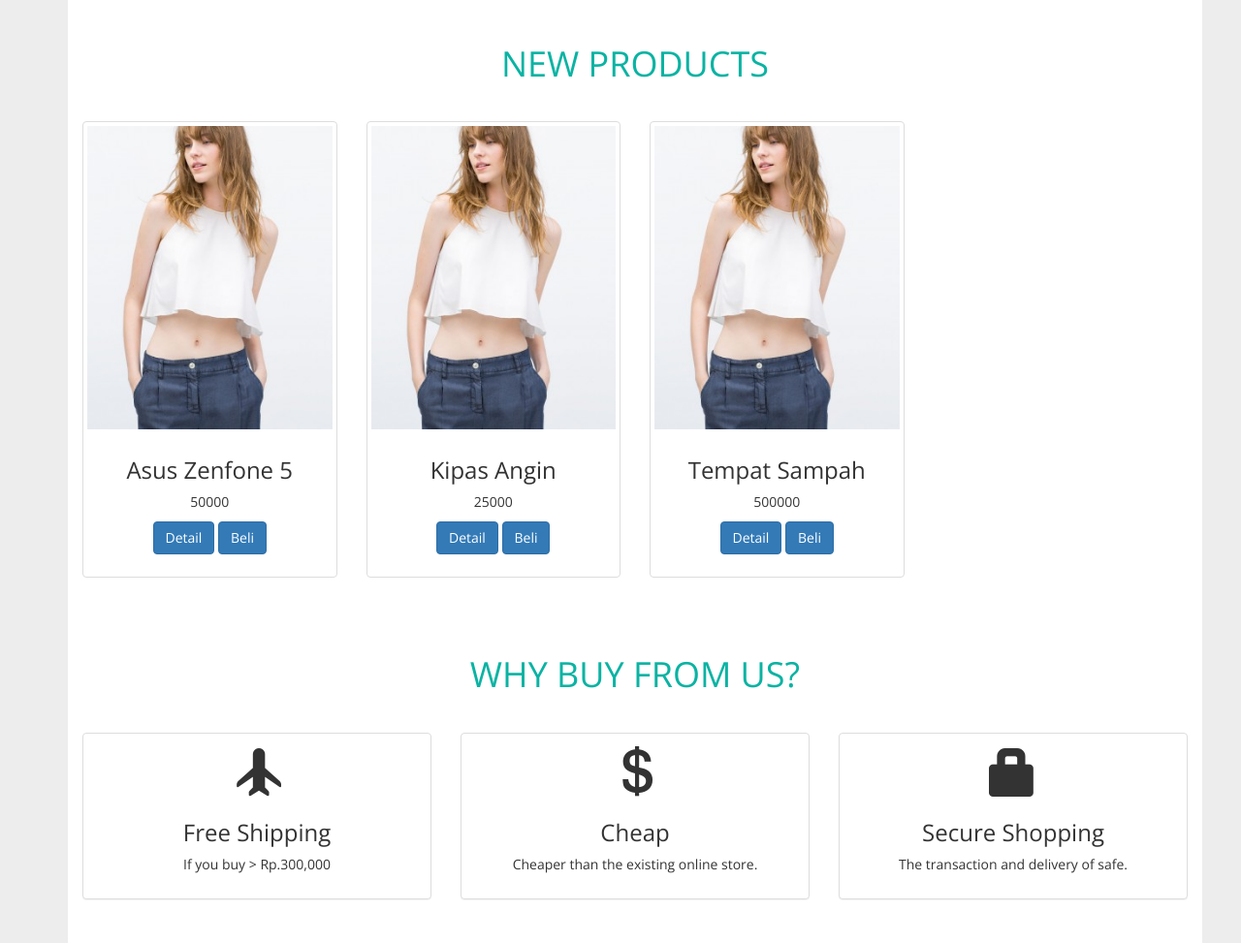
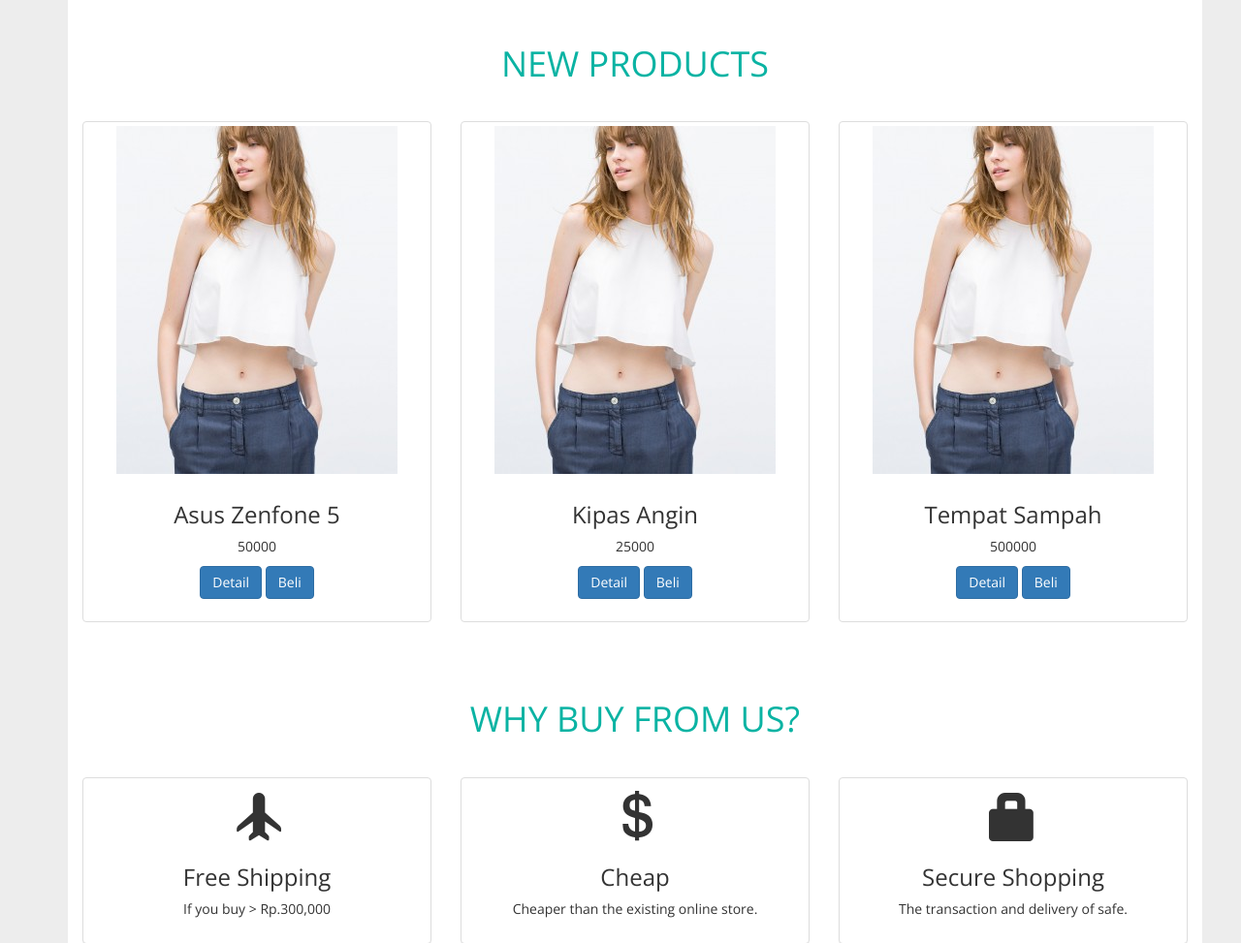
Before and after one commit to cttproject/web_cttproject, a PHP site: page / in a window 1280 px wide. Shown: the part 640-1613 px from the top of the page at 97% size. Run offline with PHP 8.4, Linux system fonts and the light colour scheme; data comes from the database, SQL or seed files in the repository; data that the repository does not hold is empty; some libraries are stand-ins or nearby versions.

Commit message:
Ubah Posisi gambar miring miring
huft

```diff
--- a/index.php
+++ b/index.php
@@ -89,7 +89,7 @@
                         $result = mysqli_query($dbc, $query);
 
                         while ($nav = mysqli_fetch_assoc($result)) { ?>
-                            <div class="col-sm-6 col-md-3 text-center">
+                            <div class="col-sm-6 col-md-4 text-center">
                                 <div class="thumbnail">
                                   <img src="images/product/crop_top1.jpg">
                                   <div class="caption">
```
